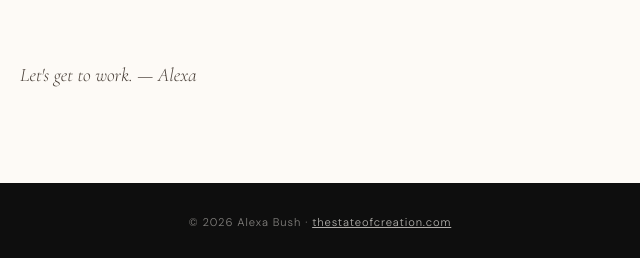
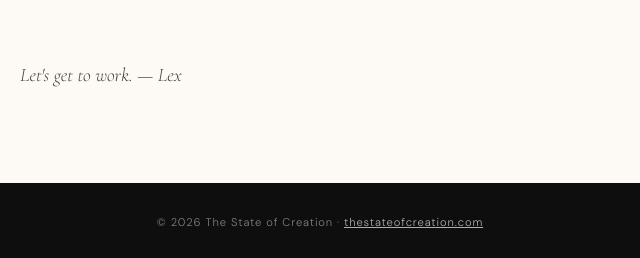
Before and after one commit to lexvbush/thestateofcreation, a plain HTML site: page thank-you.html in a window 1280 px wide. Shown: the part 1534-1792 px from the top of the page, 320-960 px from the left. Drawn offline with nearby package versions, Linux system fonts and the light colour scheme.

Commit message:
Sign the site as The State of Creation / Lex; remove location from image text and author name from PDFs
Co-Authored-By: Claude Opus 5.5 <noreply@anthropic.com>
Claude-Session: https://claude.ai/code/session_01YE9zyX28h1KXFv7rkrMsgY

```diff
--- a/thank-you.html
+++ b/thank-you.html
@@ -128,10 +128,10 @@
         <li>On the hard days, look down the column. The inputs tell the story — meet yourself there with compassion.</li>
       </ul>
       <p style="margin-top:2.4rem;font-size:0.85rem;color:#5a4a40;text-align:center">The Mood &amp; Consciousness Tracker is a prototype — I’d love your feedback: <a href="mailto:lex@thestateofcreation.com?subject=Mood%20%26%20Consciousness%20Tracker%20feedback" style="color:var(--ink)">lex@thestateofcreation.com</a></p>
-      <p class="signoff">Let's get to work. — Alexa</p>
+      <p class="signoff">Let's get to work. — Lex</p>
     </section>
   </main>
 
-  <footer>© 2026 Alexa Bush · <a href="/">thestateofcreation.com</a></footer>
+  <footer>© 2026 The State of Creation · <a href="/">thestateofcreation.com</a></footer>
 </body>
 </html>
```
Also changed, not shown: community.html (+1 -1 lines), founding-circle.html (+1 -1 lines), free.html (+1 -1 lines), index.html (+4 -4 lines), quiz.html (+1 -1 lines), tracker.html (+1 -1 lines), welcome.html (+1 -1 lines), 3 other files.
